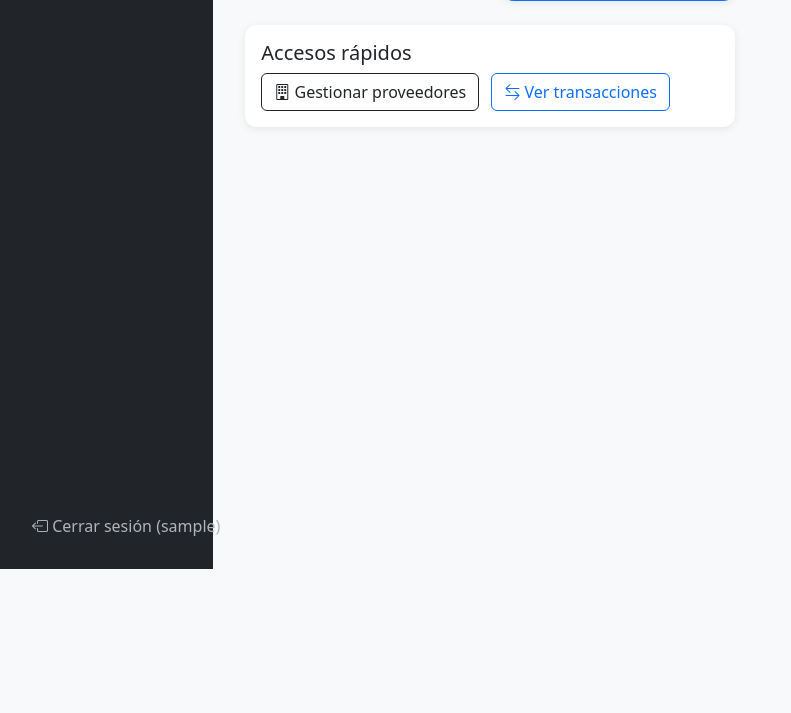
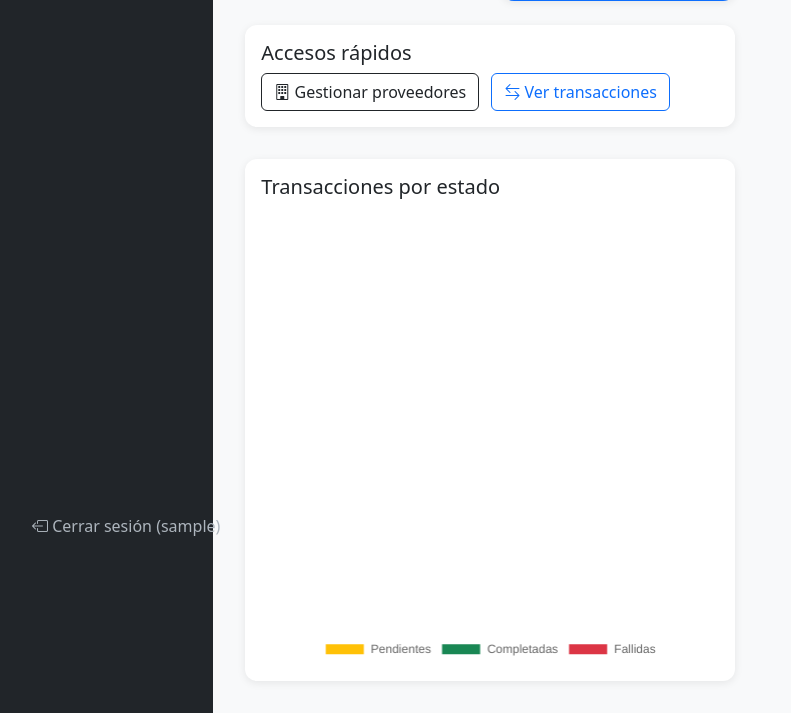
Before and after one commit to SalvaIES/payment-gateway-api, a Django app: template frontend/templates/frontend/dashboard.html in a window 1280 px wide. Shown: the part 231-944 px from the top of the page, without its empty margins (0-791 px from the left). Before the commit the page ends 800 px from the top, so only its background shows below. Run offline with Django 5.2, Linux system fonts and the light colour scheme; the template is opened without the code that fills it: most values are stand-ins (such as "Sample title", 1, 10 or a date in 2020).

Commit message:
feat: gráfico de transacciones por estado en el dashboard

```diff
--- a/frontend/templates/frontend/dashboard.html
+++ b/frontend/templates/frontend/dashboard.html
@@ -86,4 +86,36 @@
         </div>
     </div>
 </div>
+<div class="row g-4 mt-2">
+    <div class="col-md-6">
+        <div class="card stat-card">
+            <div class="card-body">
+                <h5 class="card-title">Transacciones por estado</h5>
+                <canvas id="transactionChart" height="200"></canvas>
+            </div>
+        </div>
+    </div>
+</div>
+
+<script src="https://cdn.jsdelivr.net/npm/chart.js"></script>
+<script>
+const ctx = document.getElementById('transactionChart').getContext('2d');
+new Chart(ctx, {
+    type: 'doughnut',
+    data: {
+        labels: ['Pendientes', 'Completadas', 'Fallidas'],
+        datasets: [{
+            data: [{{ stats.pending }}, {{ stats.completed }}, {{ stats.failed }}],
+            backgroundColor: ['#ffc107', '#198754', '#dc3545'],
+            borderWidth: 2
+        }]
+    },
+    options: {
+        responsive: true,
+        plugins: {
+            legend: { position: 'bottom' }
+        }
+    }
+});
+</script>
 {% endblock %}
```
